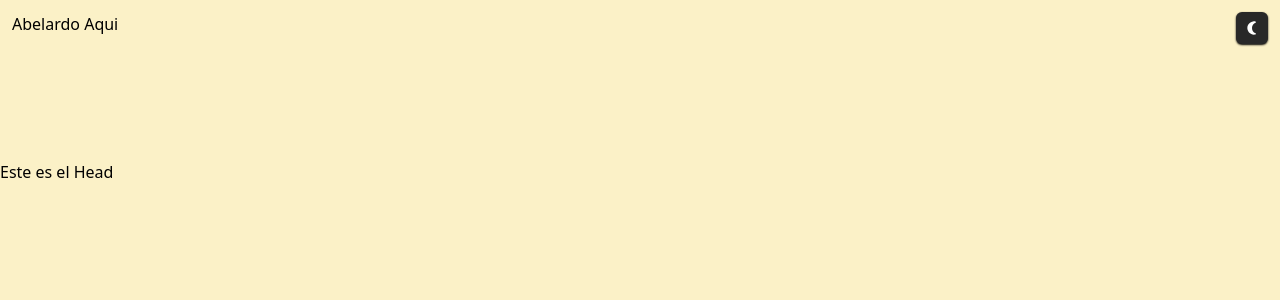
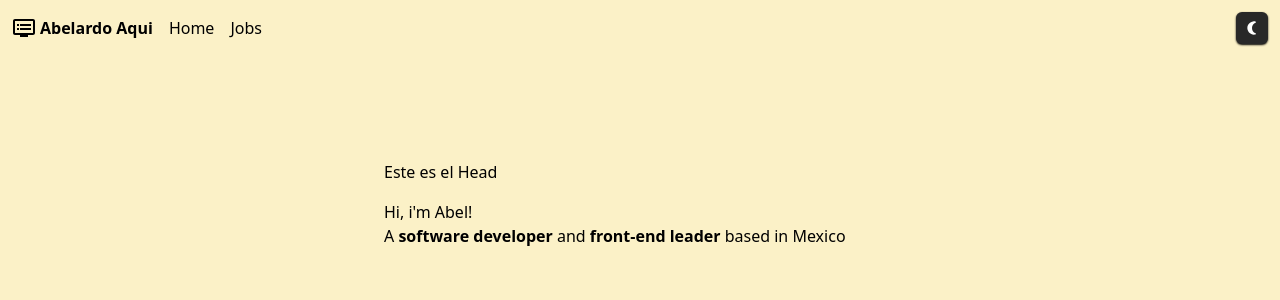
Before and after one commit to TecAbel/tecabel-portfolio, a Next.js app: page / in a window 1280 px wide. Shown: the top 300 px of the page. Built offline with nearby package versions, Linux system fonts and the light colour scheme.

Commit message:
feat(head): added sections/hellow section

```diff
--- a/src/components/index.ts
+++ b/src/components/index.ts
@@ -1,2 +1,3 @@
-export * from './head';
+export * from './head'
 export * from './navigation-bar'
+export * from './ThemeButton'
--- a/src/components/navigation-bar.tsx
+++ b/src/components/navigation-bar.tsx
@@ -1,5 +1,7 @@
 import { FC } from 'react'
 import { ThemeButton } from './ThemeButton'
+import { MdDvr } from 'react-icons/md'
+import Link from 'next/link'
 
 export const NavigationBar: FC = () => {
   return (
@@ -25,7 +27,15 @@ export const NavigationBar: FC = () => {
         p-3
         "
       >
-        <div className="col-span-3">Abelardo Aqui</div>
+        <div className="col-span-3 flex gap-4">
+          <div className="flex items-center gap-1">
+            <span className="text-2xl">
+              <MdDvr />
+            </span>{' '}
+            <strong>Abelardo Aqui</strong>
+          </div>
+          <NavSections />
+        </div>
         <div className="col-span-1 flex justify-end">
           <ThemeButton />
         </div>
@@ -33,3 +43,16 @@ export const NavigationBar: FC = () => {
     </div>
   )
 }
+
+const NavSections: FC = () => {
+  return (
+    <ul className="flex items-center gap-4">
+      <li>
+        <Link href={'/'}>Home</Link>
+      </li>
+      <li>
+        <Link href={'/home'}>Jobs</Link>
+      </li>
+    </ul>
+  )
+}
--- /dev/null
+++ b/src/components/sections/hellow-section.tsx
@@ -0,0 +1,11 @@
+import { FC } from "react";
+
+export const HellowSection: FC = () => {
+  return (
+    <p className="mt-4">
+      Hi, i&apos;m Abel!
+      <br />
+      A <strong>software developer </strong>and <strong>front-end leader</strong> based in Mexico
+    </p>
+  )
+}
--- /dev/null
+++ b/src/components/sections/index.ts
@@ -0,0 +1,2 @@
+
+export * from './hellow-section'
--- a/src/pages/index.tsx
+++ b/src/pages/index.tsx
@@ -1,13 +1,15 @@
 import { HeadPortfolio, NavigationBar } from '@/components'
+import { HellowSection } from '@/components/sections'
 import { MainLayout } from '@/layouts/main-layout'
 
 export default function Home() {
   return (
     <>
       <MainLayout title='Abelardo Aqui' description='Mi carrera como desarrollador'>
-        <div className='container mx-auto flex flex-col'>
-          <NavigationBar />
+        <NavigationBar />
+        <div className='max-w-lg mx-auto flex flex-col'>
           <HeadPortfolio />
+          <HellowSection />
         </div>
       </MainLayout>
     </>
```
